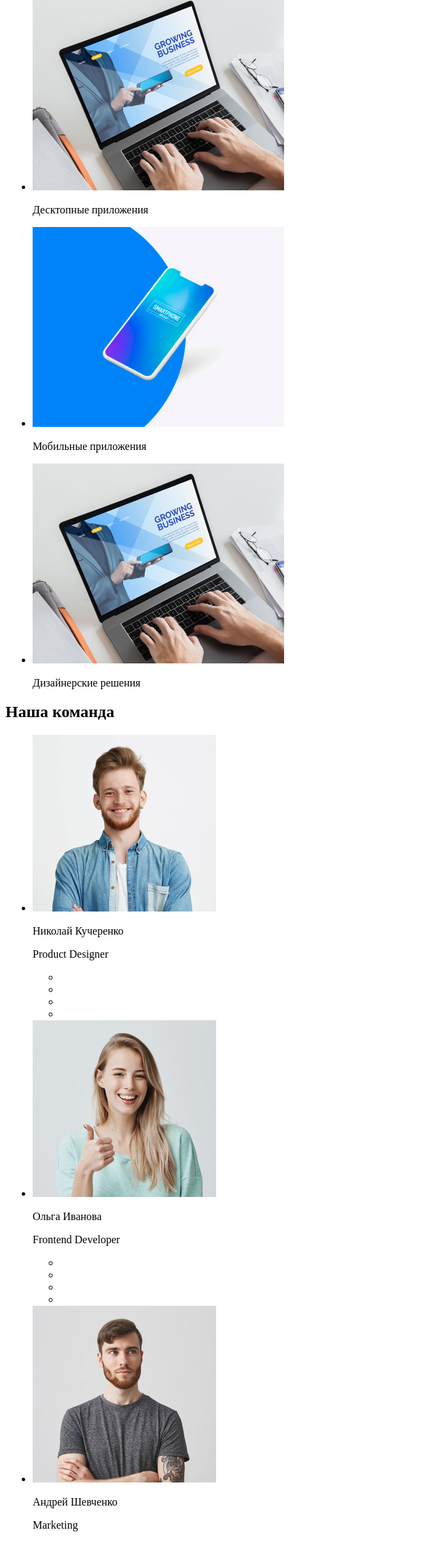
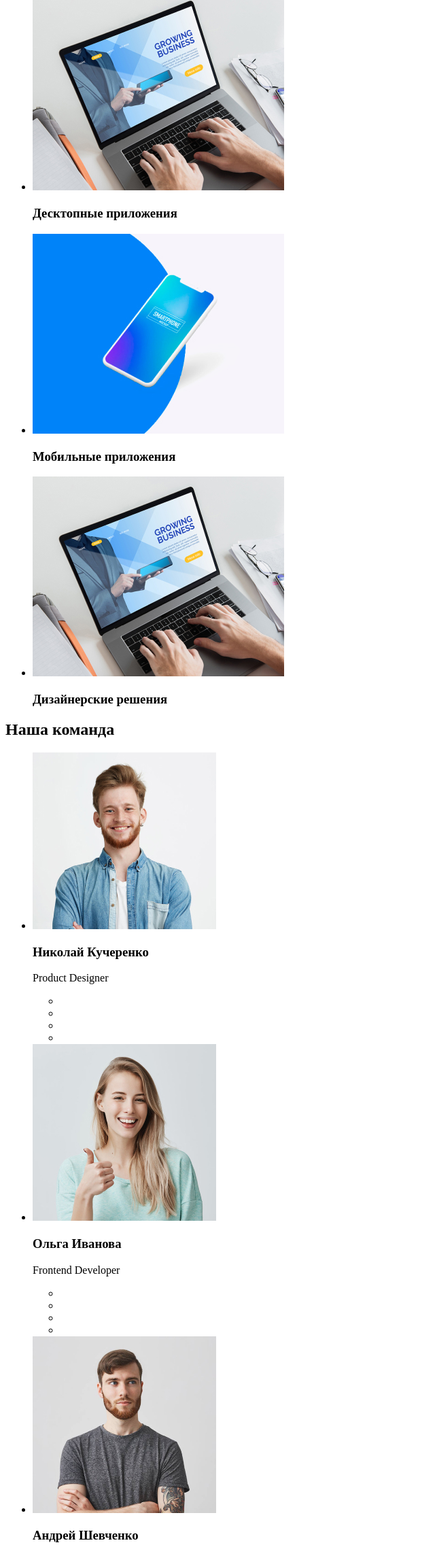
Before and after one commit to dedzahar/goit-markup-hw-01-old, a plain HTML site: page index.html in a window 1280 px wide. Shown: the part 986-3259 px from the top of the page at 68% size, without its empty margins (0-640 px from the left). Drawn offline with Linux system fonts and the light colour scheme.

Commit message:
Исправляет заголовки в секциях

```diff
--- a/index.html
+++ b/index.html
@@ -77,15 +77,15 @@
         <ul>
           <li>
             <img src="./images/doing-1.jpg" alt="" width="370" />
-            <p>Десктопные приложения</p>
+            <h3>Десктопные приложения</h3>
           </li>
           <li>
             <img src="./images/doing-2.jpg" alt="" width="370" />
-            <p>Мобильные приложения</p>
+            <h3>Мобильные приложения</h3>
           </li>
           <li>
             <img src="./images/doing-3.jpg" alt="" width="370" />
-            <p>Дизайнерские решения</p>
+            <h3>Дизайнерские решения</h3>
           </li>
         </ul>
       </section>
@@ -96,7 +96,7 @@
         <ul>
           <li>
             <img src="./images/team-card-1.jpg" alt="" width="270" />
-            <p>Николай Кучеренко</p>
+            <h3>Николай Кучеренко</h3>
             <p lang="en">Product Designer</p>
             <ul>
               <li><a href=""></a></li>
@@ -107,7 +107,7 @@
           </li>
           <li>
             <img src="./images/team-card-2.jpg" alt="" width="270" />
-            <p>Ольга Иванова</p>
+            <h3>Ольга Иванова</h3>
             <p lang="en">Frontend Developer</p>
             <ul>
               <li><a href=""></a></li>
@@ -118,7 +118,7 @@
           </li>
           <li>
             <img src="./images/team-card-3.jpg" alt="" width="270" />
-            <p>Андрей Шевченко</p>
+            <h3>Андрей Шевченко</h3>
             <p lang="en">Marketing</p>
             <ul>
               <li><a href=""></a></li>
@@ -129,7 +129,7 @@
           </li>
           <li>
             <img src="./images/team-card-4.jpg" alt="" width="270" />
-            <p>Иван Николаев</p>
+            <h3>Иван Николаев</h3>
             <p lang="en">UI Designer</p>
             <ul>
               <li><a href=""></a></li>
```
